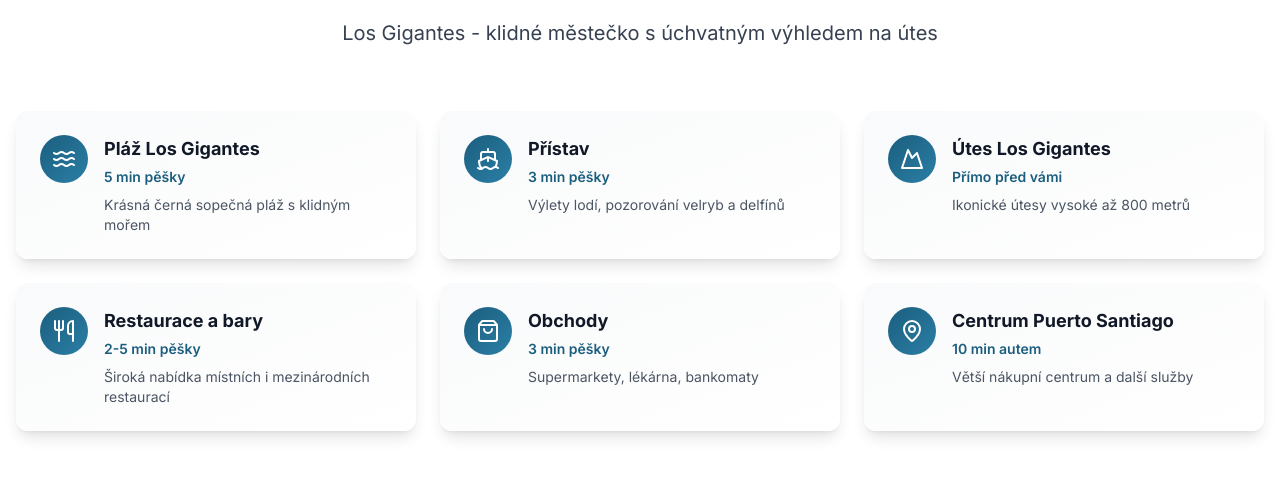
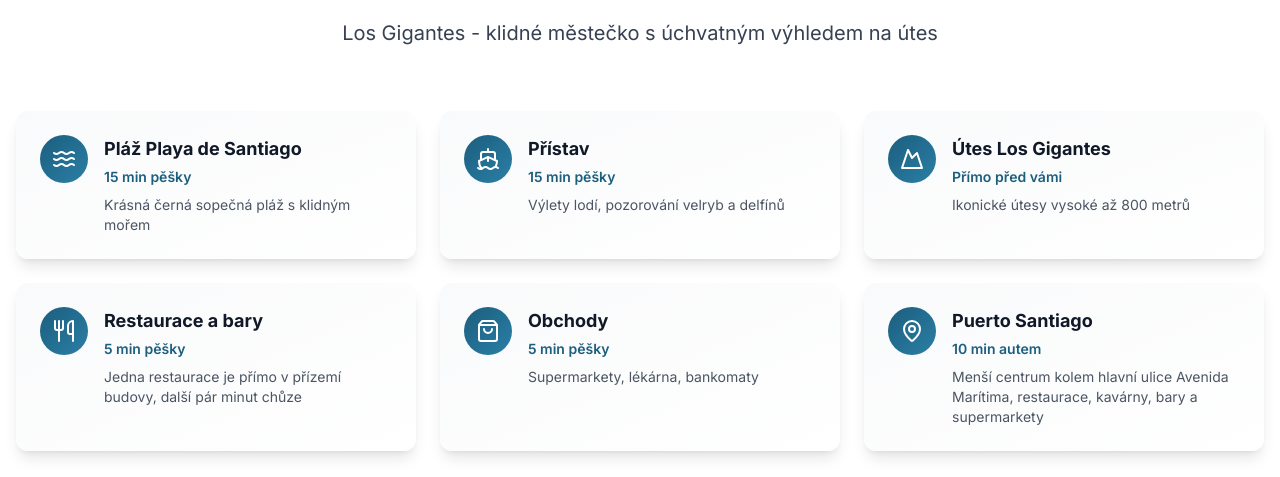
Before and after one commit to SpdVpr/tenerife, a Next.js app: page / in a window 1280 px wide. Shown: the part 5360-5837 px from the top of the page. Built offline with nearby package versions, Linux system fonts and the light colour scheme; no server answers; the database is empty; grey boxes are pictures that could not be loaded.

Commit message:
Update Location.tsx

```diff
--- a/components/sections/Location.tsx
+++ b/components/sections/Location.tsx
@@ -3,14 +3,14 @@ import { MapPin, Utensils, Ship, Mountain, Waves, ShoppingBag } from 'lucide-rea
 const nearbyPlaces = [
   {
     icon: Waves,
-    title: 'Pláž Los Gigantes',
-    distance: '5 min pěšky',
+    title: 'Pláž Playa de Santiago',
+    distance: '15 min pěšky',
     description: 'Krásná černá sopečná pláž s klidným mořem',
   },
   {
     icon: Ship,
     title: 'Přístav',
-    distance: '3 min pěšky',
+    distance: '15 min pěšky',
     description: 'Výlety lodí, pozorování velryb a delfínů',
   },
   {
@@ -22,20 +22,20 @@ const nearbyPlaces = [
   {
     icon: Utensils,
     title: 'Restaurace a bary',
-    distance: '2-5 min pěšky',
-    description: 'Široká nabídka místních i mezinárodních restaurací',
+    distance: '5 min pěšky',
+    description: 'Jedna restaurace je přímo v přízemí budovy, další pár minut chůze',
   },
   {
     icon: ShoppingBag,
     title: 'Obchody',
-    distance: '3 min pěšky',
+    distance: '5 min pěšky',
     description: 'Supermarkety, lékárna, bankomaty',
   },
   {
     icon: MapPin,
-    title: 'Centrum Puerto Santiago',
+    title: 'Puerto Santiago',
     distance: '10 min autem',
-    description: 'Větší nákupní centrum a další služby',
+    description: 'Menší centrum kolem hlavní ulice Avenida Marítima, restaurace, kavárny, bary a supermarkety',
   },
 ];
 
@@ -114,7 +114,7 @@ export default function Location() {
                     Adresa apartmánu
                   </h3>
                   <p className="text-gray-700 text-sm leading-relaxed">
-                    Colonial 1 Apartment<br />
+                    Colonial Parque<br />
                     Av. Jose Gonzalez Forte, 73<br />
                     38683 Santiago del Teide<br />
                     Santa Cruz de Tenerife, Španělsko
```
